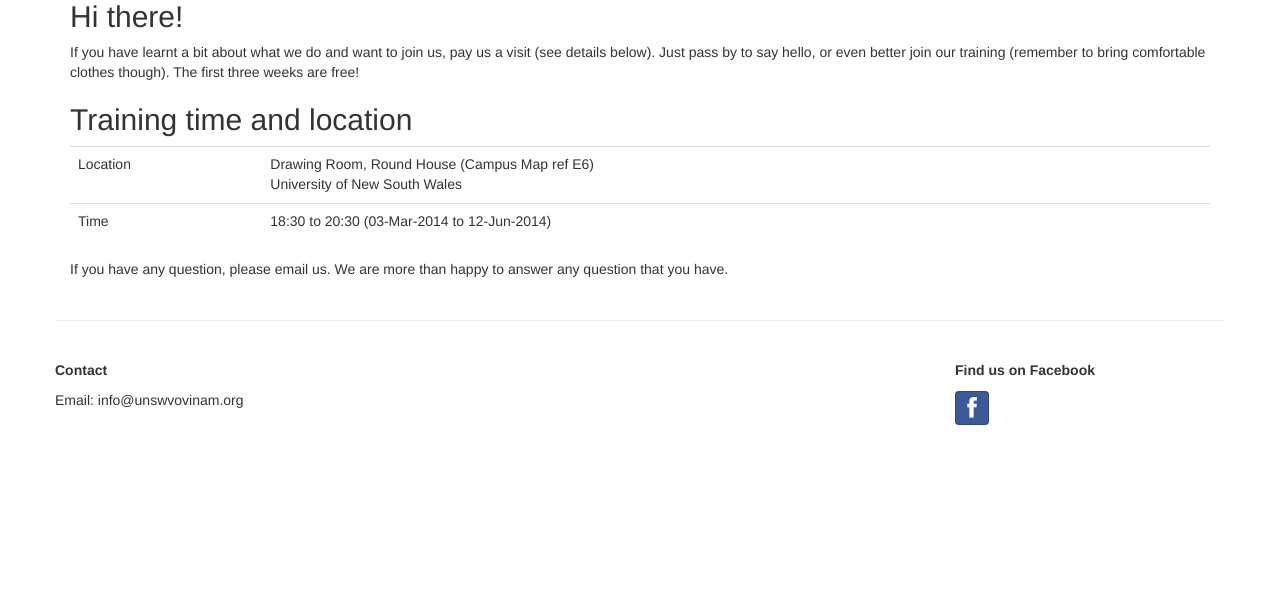
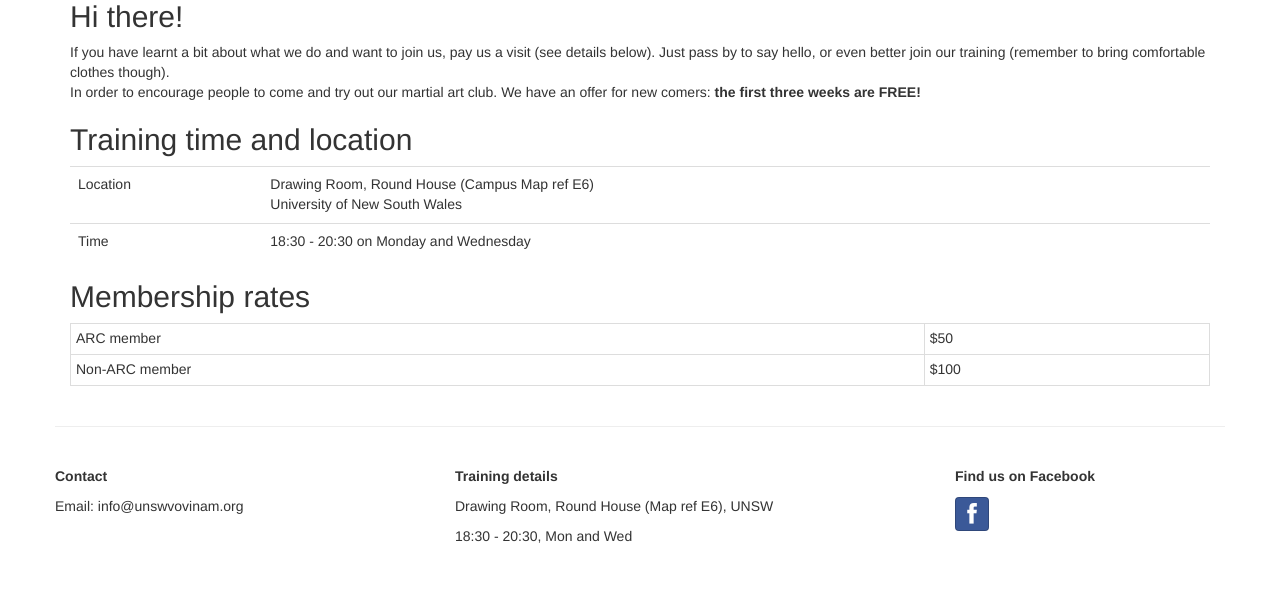
Before and after one commit to tvhong/vovinam_site, a Jekyll site: the page built from joinus/index.html, in a window 1280 px wide. Shown: the part 587-1184 px from the top of the page. Built offline with Jekyll 4.4.1, drawn with Linux system fonts in a browser that asks for light colours; Markdown is read by kramdown in place of the engine named in the settings; before the commit the page ends 1052 px from its top, so only the background shows below that.

Commit message:
Add training details to footer and membership rates to joinus page

```diff
--- a/_layouts/default.html
+++ b/_layouts/default.html
@@ -39,7 +39,12 @@
           <p class="footer-caption">Contact</p>
           <p>Email: info@unswvovinam.org</p>
         </div>
-        <div class="col-md-3 col-md-offset-5">
+        <div class="col-md-5">
+          <p class="footer-caption">Training details</p>
+          <p>Drawing Room, Round House (Map ref E6), UNSW</p>
+          <p>18:30 - 20:30, Mon and Wed</p>
+        </div>
+        <div class="col-md-3">
           <p class="footer-caption">Find us on Facebook</p>
           <a href="https://www.facebook.com/groups/unswvovinamclub/" target="_blank" class="btn btn-social-icon btn-facebook footer-btn"><i class="fa fa-facebook"></i></a>
         </div>
--- a/joinus/index.html
+++ b/joinus/index.html
@@ -4,7 +4,10 @@ title: Join Us - UNSW Vovinam
 ---
 <div class="center"><img src="/img/quang_phuong.jpg" alt="" class="promo-pic joinus-promo-pic" /></div>
 <h2>Hi there!</h2>
-<p>If you have learnt a bit about what we do and want to join us, pay us a visit (see details below). Just pass by to say hello, or even better join our training (remember to bring comfortable clothes though). The first three weeks are free!</p>
+<p>
+  If you have learnt a bit about what we do and want to join us, pay us a visit (see details below). Just pass by to say hello, or even better join our training (remember to bring comfortable clothes though).<br />
+  In order to encourage people to come and try out our martial art club. We have an offer for new comers: <strong>the first three weeks are FREE!</strong>
+</p>
 
 <h2>Training time and location</h2>
 <table class="table">
@@ -17,8 +20,18 @@ title: Join Us - UNSW Vovinam
   </tr>
   <tr>
     <td>Time</td>
-    <td>18:30 to 20:30 (03-Mar-2014 to 12-Jun-2014)</td>
+    <td>18:30 - 20:30 on Monday and Wednesday</td>
   </tr>
 </table>
-<p>If you have any question, please email us. We are more than happy to answer any question that you have.</p>
+
+<h2>Membership rates</h2>
+<table class="table table-bordered table-condensed">
+  <tr>
+    <td>ARC member</td>
+    <td>$50</td>
+  </tr>
+  <tr>
+    <td>Non-ARC member</td>
+    <td>$100</td>
+  </tr>
 </table>
```
